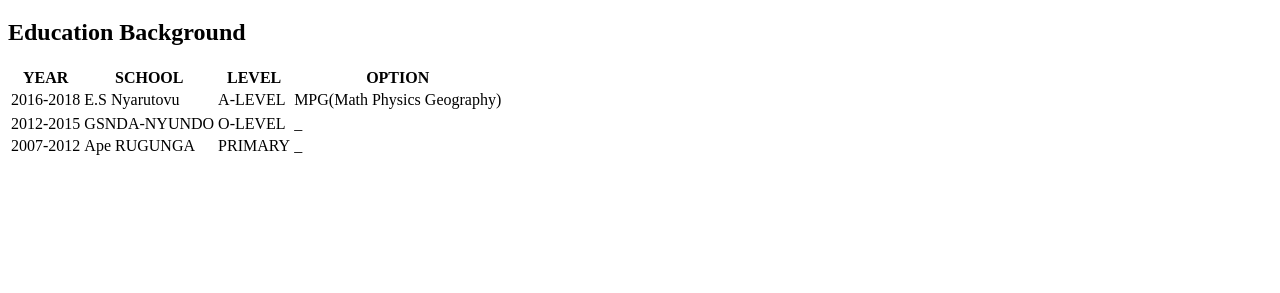
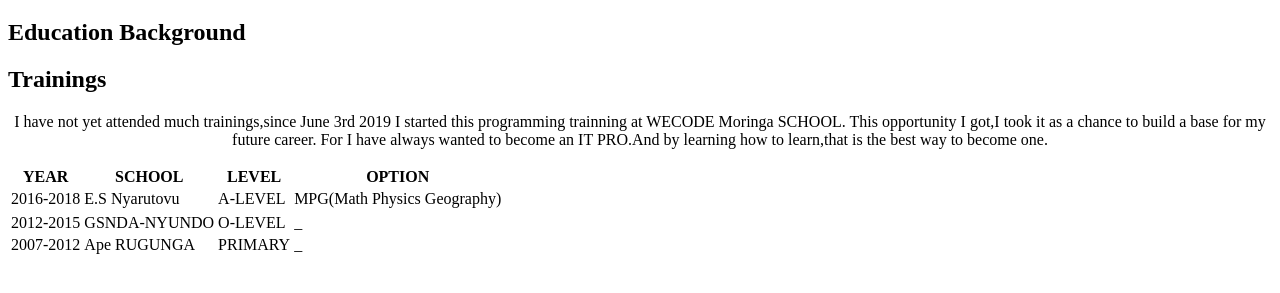
Before and after one commit to Belynda6/Project1, a plain HTML site: page index.html in a window 1280 px wide. Shown: the part 237-530 px from the top of the page. Drawn offline with Linux system fonts and the light colour scheme.

Commit message:
trainings

```diff
--- a/index.html
+++ b/index.html
@@ -53,5 +53,11 @@
                 <td>_</td>
             </tr>
         </tr>
+        <div class="between">
+            <h2>Trainings</h2>
+            <p style="text-align: center">I have not yet attended much trainings,since June 3rd 2019
+                I started this programming trainning at WECODE Moringa SCHOOL.
+                This opportunity I got,I took it as a chance to build a base for my future career.
+                 For I have always wanted to become an IT PRO.And by learning how to learn,that is the best way to become one.</p>
 </body>
 </html>
```
